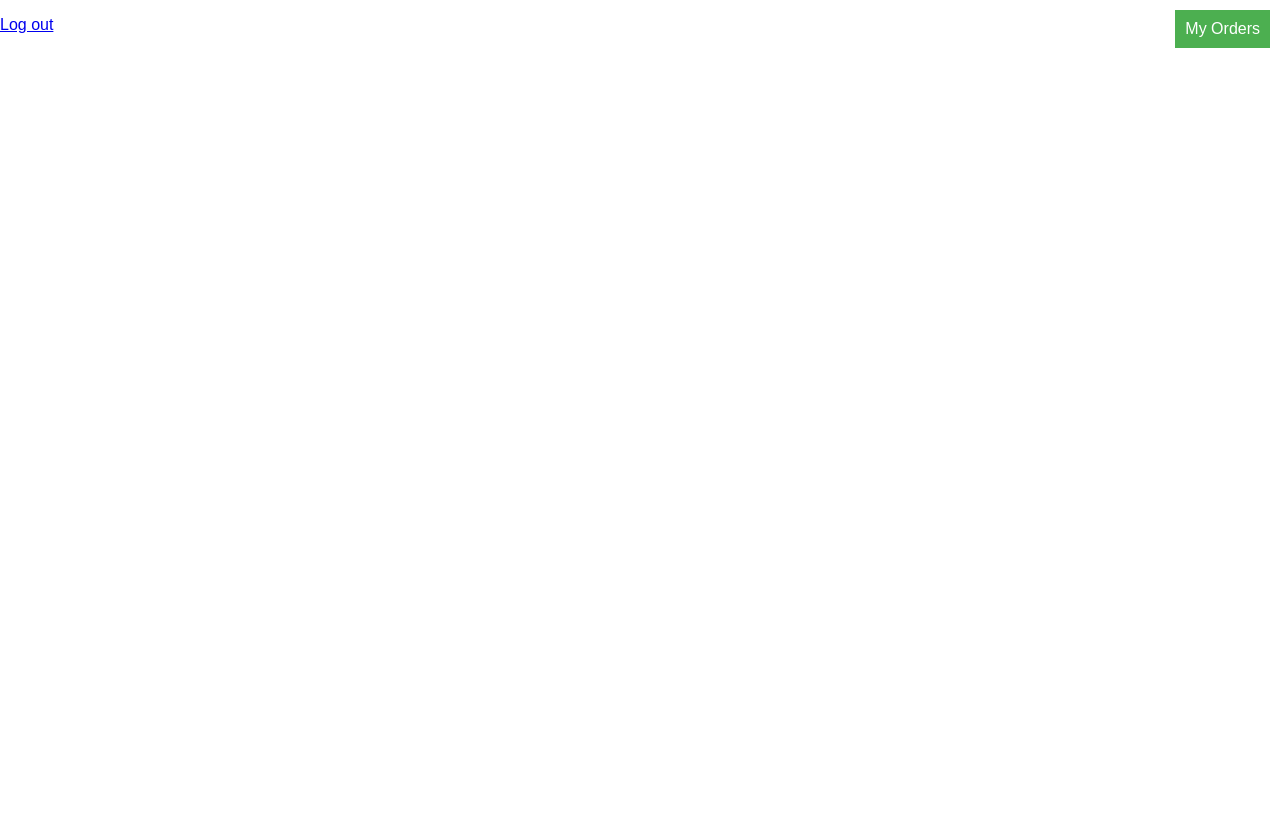
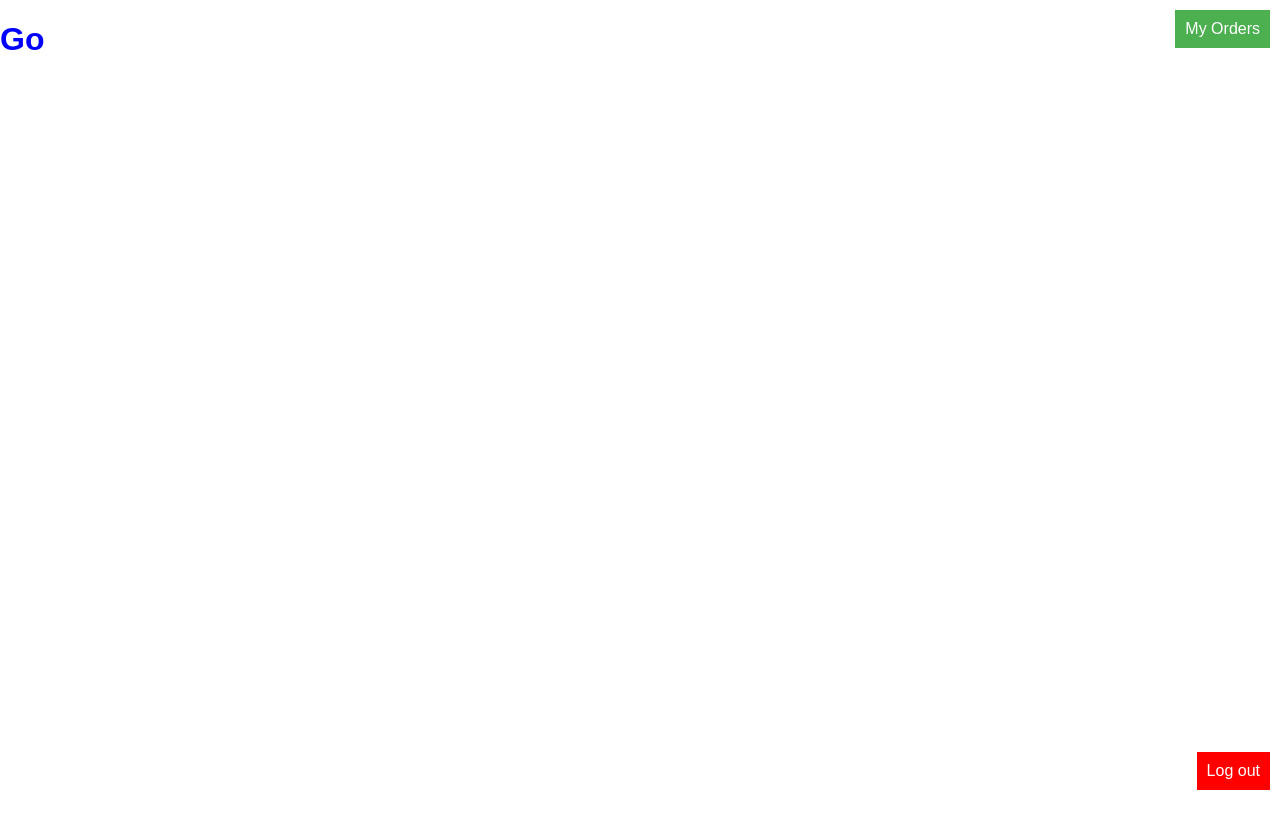
Before and after one commit to ericpisco/Go, a website: page loggedinriders.html in a window 1280 px wide. Drawn offline with Linux system fonts and the light colour scheme; some packages are replaced by stand-ins of ours.

Commit message:
logo added

```diff
--- a/loggedinriders.html
+++ b/loggedinriders.html
@@ -1,6 +1,7 @@
 <!DOCTYPE html>
 <html lang="en">
 <head>
+    <h1 style="color: blue; position: fixed; top: 0; left: 0;">Go</h1>
     <meta charset="UTF-8">
     <meta name="viewport" content="width=device-width, initial-scale=1.0">
     <title>Google Map with Marker</title>
@@ -13,7 +14,7 @@
 
         #map {
             height: 100vh;
-            width: 87%;
+            width: 86%;
             margin: 0 auto; /* Center the map horizontally */
         }
 
@@ -23,6 +24,18 @@
             right: 10px;
             padding: 10px;
             background-color: #4CAF50;
+            color: #fff;
+            text-decoration: none;
+            border: none;
+            cursor: pointer;
+        }
+
+        #logoutButton {
+            position: fixed;
+            bottom: 10px;
+            right: 10px;
+            padding: 10px;
+            background-color: #FF0000; /* Red background color for the "Log out" button */
             color: #fff;
             text-decoration: none;
             border: none;
@@ -66,8 +79,7 @@
 </head>
 <body>
     <a href="ordersriders.html" id="ordersButton">My Orders</a>
-    <p> <a href="home.html">Log out</a></p>
+    <p><a href="home.html" id="logoutButton">Log out</a></p>
     <div id="map"></div>
-
 </body>
 </html>
```
Also changed, not shown: availableriders.html (+1 -0 lines), home.html (+4 -2 lines), login.html (+1 -0 lines), ordersclients.html (+1 -0 lines), ordersriders.html (+1 -0 lines), register.html (+1 -0 lines).
